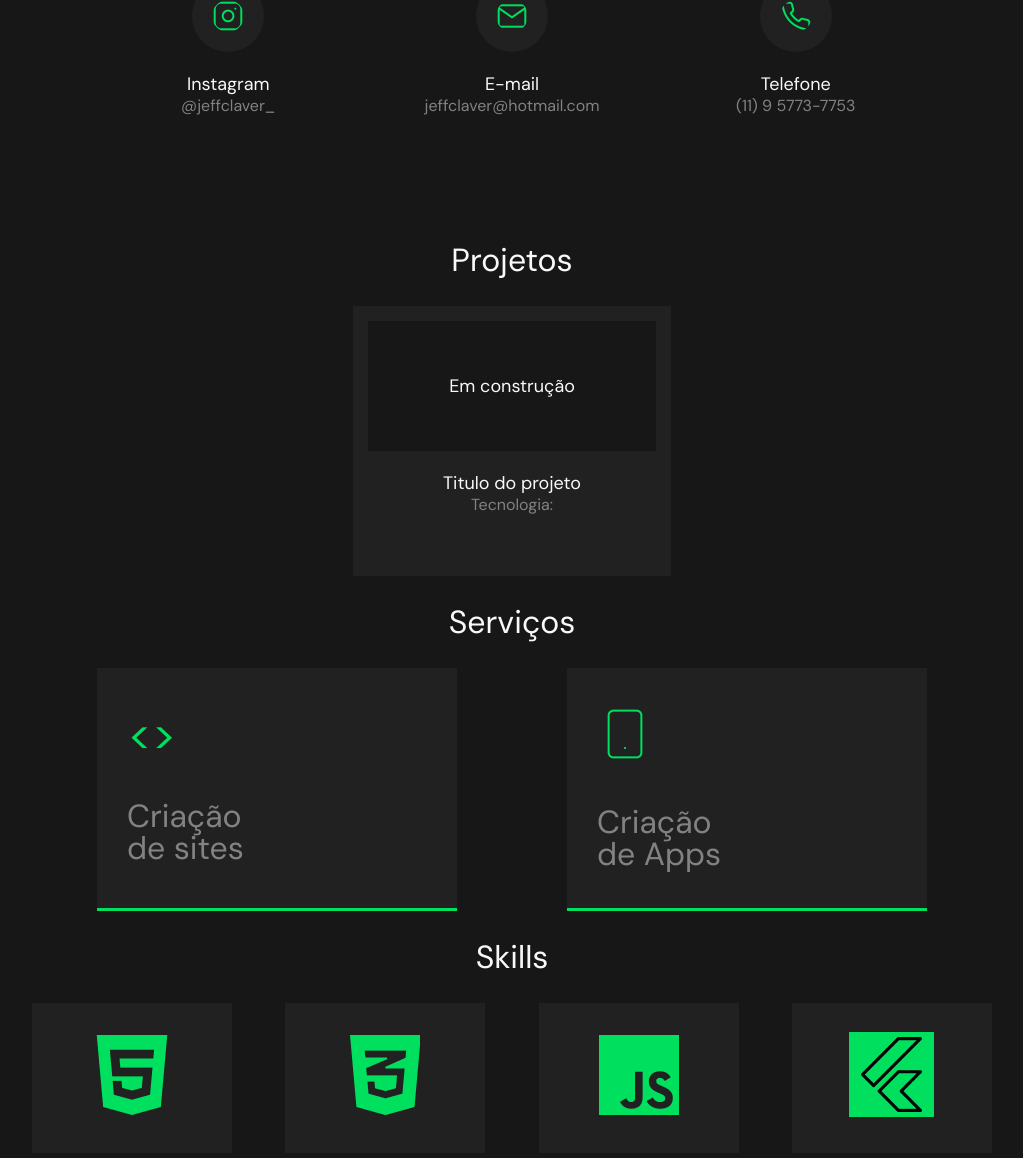
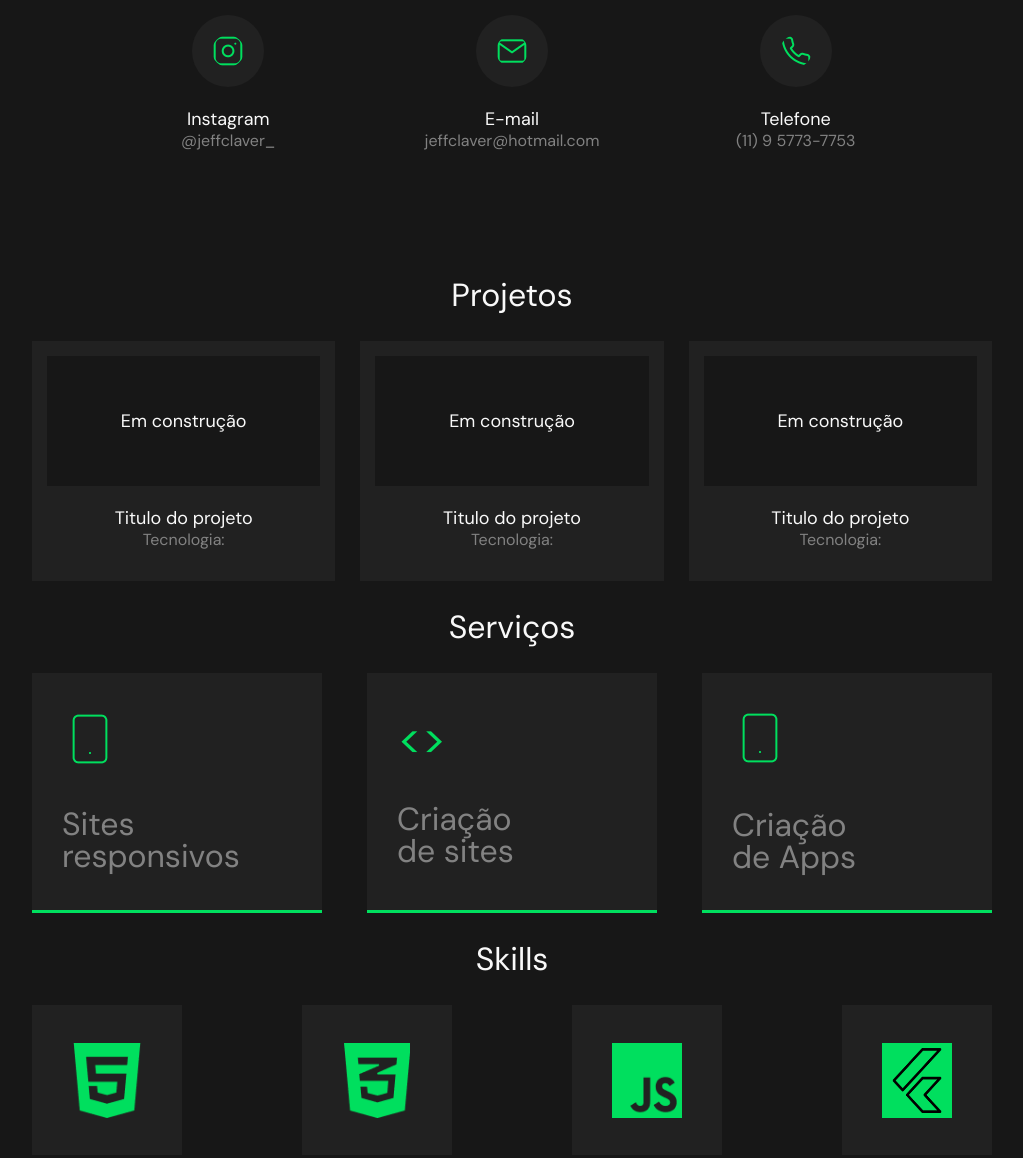
Before and after one commit to jeffclaver/portifolio, a plain HTML site: page index.html in a window 1280 px wide. Shown: the part 953-2111 px from the top of the page, without its empty margins (128-1151 px from the left). Drawn offline with Linux system fonts and the light colour scheme.

Commit message:
fix(portifolio): Fix portifolio, html, scss and reset css

```diff
--- a/index.html
+++ b/index.html
@@ -6,7 +6,6 @@
     <meta http-equiv="X-UA-Compatible" content="IE=edge">
     <meta name="viewport" content="width=device-width, initial-scale=1.0">
     <title>Portifólio | Jefferson Claver - Front-end e Mobile Developer</title>
-    <link rel="stylesheet" href="./style/reset.css" />
     <link rel="stylesheet" href="./style/style.css" />
 </head>
 
@@ -29,10 +28,13 @@
                 <h3 class="apresentation__me--subTitle">Desenvolvedor Flutter & Front-End</h3>
             </div>
             <div class="apresentation__btn">
-                <input class="apresentation__btn--download" type="button" value="Download CV">
-                <input class="apresentation__btn--contact" type="button" value="Entrar em contato">
+                <a class="apresentation__btn--download" href="js_CV.pdf" download="curriculo">Download CV</a>
+                <a class="apresentation__btn--contact"
+                    href="https://wa.me/5511957737753?text=Olá estou vindo(a) através do seu portifolio"
+                    target="_blank">Entrar em contato</a>
+
             </div>
-            <img id="image" src="./image.png" />
+            <img id="image" src="./image.png" alt="image" />
         </section>
         <section class="about">
             <h2 class="about__title">Sobre mim</h2>
@@ -47,17 +49,18 @@
             </p>
             <div class="about__social">
                 <div class="about__social--instagram">
-                    <img src="./instagram.png" alt="">
+                    <a href="https://www.instagram.com/jeffclaver_/" target="_blank"><img src="./instagram.png" alt="icon about Social media"></a>
                     <h3>Instagram</h3>
                     <p>@jeffclaver_</p>
                 </div>
                 <div class="about__social--email">
-                    <img src="./email.png" alt="">
+                    <a href="mailto:jeffclaver@hotmail.com?subject=Assunto: "><img src="./email.png" alt="icon about Email"> </a>
                     <h3>E-mail</h3>
                     <p>jeffclaver@hotmail.com</p>
                 </div>
                 <div class="about__social--tel">
-                    <img src="./tel.png" alt="">
+                    <a href="https://wa.me/5511957737753?text=Olá estou vindo(a) através do seu portifolio"
+                    target="_blank"><img src="./tel.png" alt="icon about Cellphone"> </a>
                     <h3>Telefone</h3>
                     <p>(11) 9 5773-7753</p>
                 </div>
@@ -68,12 +71,32 @@
                 Projetos
             </h2>
             <div class="projects__container">
-                <div class="projects__container--image">
-                    <p>Em construção</p>
+                <div class="projects__container--items">
+                    <div class="projects__container--items-image">
+                        <p>Em construção</p>
+                    </div>
+                    <div class="projects__container--items-text">
+                        <h3> Titulo do projeto </h3>
+                        <span> Tecnologia: </span>
+                    </div>
                 </div>
-                <div class="projects__container--text">
-                    <h3> Titulo do projeto </h3>
-                    <span> Tecnologia: </span>
+                <div class="projects__container--items">
+                    <div class="projects__container--items-image">
+                        <p>Em construção</p>
+                    </div>
+                    <div class="projects__container--items-text">
+                        <h3> Titulo do projeto </h3>
+                        <span> Tecnologia: </span>
+                    </div>
+                </div>
+                <div class="projects__container--items">
+                    <div class="projects__container--items-image">
+                        <p>Em construção</p>
+                    </div>
+                    <div class="projects__container--items-text">
+                        <h3> Titulo do projeto </h3>
+                        <span> Tecnologia: </span>
+                    </div>
                 </div>
             </div>
 
@@ -83,18 +106,24 @@
                 Serviços
             </h2>
             <div class="services__container">
-                <div class="services__container--item">
+                <div class="services__container--items">
                     <span>
+                        <img src="./smartphone.png" alt="App">
+                    </span>
+                    <p class="services__container--items-text">Sites responsivos</p>
+                </div>
+                <div class="services__container--items">
+                    <span class="services__container--items-span">
                         <>
                     </span>
-                    <p>Criação de sites</p>
+                    <p class="services__container--items-text">Criação de sites</p>
                 </div>
 
-                <div class="services__container--item">
-                    <span>
-                        <img src="./smartphone.png" alt="">
+                <div class="services__container--items">
+                    <span class="services__container--items-span">
+                        <img src="./smartphone.png" alt="App">
                     </span>
-                    <p>Criação de Apps</p>
+                    <p class="services__container--items-text">Criação de Apps</p>
                 </div>
             </div>
         </section>
@@ -104,35 +133,28 @@
             </h2>
             <div class="skills__container">
 
-                <div class="skills__container--item">
-                    <span>
-                        <img src="./html.png" alt="">
-                    </span>
-
+                <div class="skills__container--items">
+                    <img class="skills__container--items-img" src="./html.png" alt="Html">
                 </div>
-                <div class="skills__container--item">
-                    <span>
-                        <img src="./css.png" alt="">
-                    </span>
-
+                <div class="skills__container--items">
+                    <img class="skills__container--items-img" src="./css.png" alt="CSS">
                 </div>
-                <div class="skills__container--item">
-                    <span>
-                        <img src="./js.png" alt="">
-                    </span>
-
+                <div class="skills__container--items">
+                    <img class="skills__container--items-img" src="./js.png" alt="Javascript">
                 </div>
-                <div class="skills__container--item">
-                    <span>
-                        <img class="flutter" src="./flutter.png" alt="">
-                    </span>
-
+                <div class="skills__container--items">
+                    <img class="skills__container--items-img" id="flutter" src="./flutter.png" alt="Flutter">
                 </div>
             </div>
         </section>
     </main>
     <footer class="footer">
-        <p class="footer__developed">Desenvolvido por <span class="footer__name">Jefferson Claver</span></p>
+        <p class="footer__developed">
+            Desenvolvido por
+            <span class="footer__name">
+                Jefferson Claver
+            </span>
+        </p>
     </footer>
 </body>
 
--- a/style/sass/page/portifolio.scss
+++ b/style/sass/page/portifolio.scss
@@ -4,12 +4,7 @@ body {
 
 }
 
-main {
-    width: 100%;
-    max-width: 960px;
-    margin: 0 auto;
-}
-
+main,
 .header {
     width: 100%;
     max-width: 960px;
@@ -30,13 +25,21 @@ main {
 
             &-items {
                 margin-left: 45px;
+
             }
         }
 
         a {
             text-decoration: none;
             color: $white;
+
+            &:hover {
+                transition: 2s;
+                color: $green-light;
             }
+
+        }
+
     }
 }
 
@@ -73,18 +76,33 @@ main {
     &__btn {
         position: absolute;
         margin-top: 180px;
-
+        font-weight: 500;
         &--download {
+            padding: 12px;
+            text-decoration: none;
             background-color: $green-light;
             border-color: $green-light;
             color: $dark;
+
+            &:active {
+                transition: 0.2s;
+                background-color: inherit;
+                color: $white;
+                border: 1px solid $grey-200;            }
         }
 
         &--contact {
+            padding: 12px;
+            text-decoration: none;
             margin-left: 15px;
             background-color: inherit;
-            border-color: $grey-200 !important;
+            border: 1px solid $grey-200;
             color: $white;
+
+            &:active {
+                transition: 0.2s;
+                background-color: $green-light;
+            }
         }
     }
 }
@@ -145,14 +163,17 @@ main {
     }
 
     &__container {
+        display: flex;
+        gap: 25px;
+        margin: 30px 0 30px 0;
+
+        &--items {
             width: 100%;
-        max-width: 30%;
             height: 240px;
             background-color: $grey-400;
             padding: 15px;
-        margin: 30px auto;
 
-        &--image {
+            &-image {
                 height: 130px;
                 background-color: $dark;
                 display: flex;
@@ -166,7 +187,7 @@ main {
                 }
             }
 
-        &--text {
+            &-text {
                 h3 {
                     font-size: 18px;
                     color: $white;
@@ -177,6 +198,8 @@ main {
                     color: $grey;
                 }
             }
+        }
+
     }
 }
 
@@ -194,7 +217,7 @@ main {
         margin: 30px 0 30px 0;
         justify-content: space-evenly;
 
-        &--item {
+        &--items {
             width: 100%;
             max-width: 300px;
             height: 240px;
@@ -206,13 +229,13 @@ main {
             flex-direction: column;
             justify-content: space-evenly;
 
-            span {
+            &-span {
                 color: $green-light;
                 font-size: 45px;
 
             }
 
-            p {
+            &-text {
                 color: $grey;
                 font-size: 32px;
                 width: 100%;
@@ -235,22 +258,22 @@ main {
         margin-top: 30px;
         justify-content: space-between;
 
-        &--item {
+        &--items {
             width: 100%;
-            max-width: 200px;
+            max-width: 150px;
             height: 150px;
             background-color: $grey-400;
             display: flex;
             flex-direction: column;
             justify-content: center;
-
-            span {
-                color: $green-light;
-                font-size: 45px;
+            align-items: center;
+            &-img {
+                max-width: 70px;
+                height: 75px;
 
             }
 
-            .flutter {
+            #flutter {
                 width: 75px;
                 background-color: $green-light;
                 padding: 5px;
@@ -267,10 +290,12 @@ main {
     align-items: center;
     justify-content: center;
     background-color: $grey-400;
-   &__developed{
+
+    &__developed {
         color: $white;
     }
-   &__name{
+
+    &__name {
         color: $green-light;
     }
 }
--- /dev/null
+++ b/style/sass/reset.scss
@@ -0,0 +1,41 @@
+*, *:before, *:after{
+    box-sizing: border-box;
+}
+
+html, body, div, span, object, iframe, figure, h1, h2, h3, h4, h5, h6, p, blockquote, pre, a, code, em, img, small, strike, strong, sub, sup, tt, b, u, i, ol, ul, li, fieldset, form, label, table, caption, tbody, tfoot, thead, tr, th, td, main, canvas, embed, footer, header, nav, section, video{
+    margin: 0;
+    padding: 0;
+    border: 0;
+    font-size: 100%;
+    font: inherit;
+    vertical-align: baseline;
+    text-rendering: optimizeLegibility;
+    -webkit-font-smoothing: antialiased;
+    text-size-adjust: none;
+}
+
+footer, header, nav, section, main{
+    display: block;
+}
+
+body{
+    line-height: 1;
+}
+
+ol, ul{
+    list-style: none;
+}
+
+blockquote, q{
+    quotes: none;
+}
+
+blockquote:before, blockquote:after, q:before, q:after{
+    content: '';
+    content: none;
+}
+
+table{
+    border-collapse: collapse;
+    border-spacing: 0;
+}
--- a/style/sass/style.scss
+++ b/style/sass/style.scss
@@ -1,3 +1,4 @@
+@import "./reset.scss";
 @import "./variables/colors.scss";
 @import "./variables/fonts.scss";
 @import "./page/portifolio.scss";
```
Also changed, not shown: style/reset.css (deleted), style/style.css, 2 other files. Lines whose indentation alone changed are shown as unchanged.
